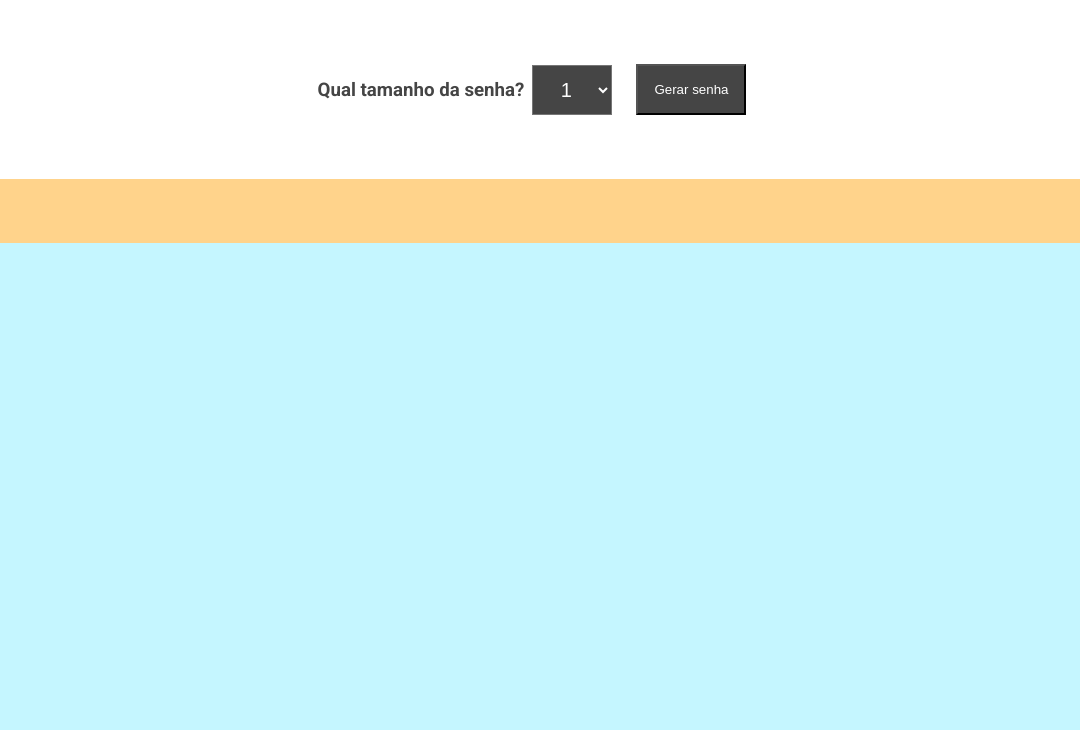
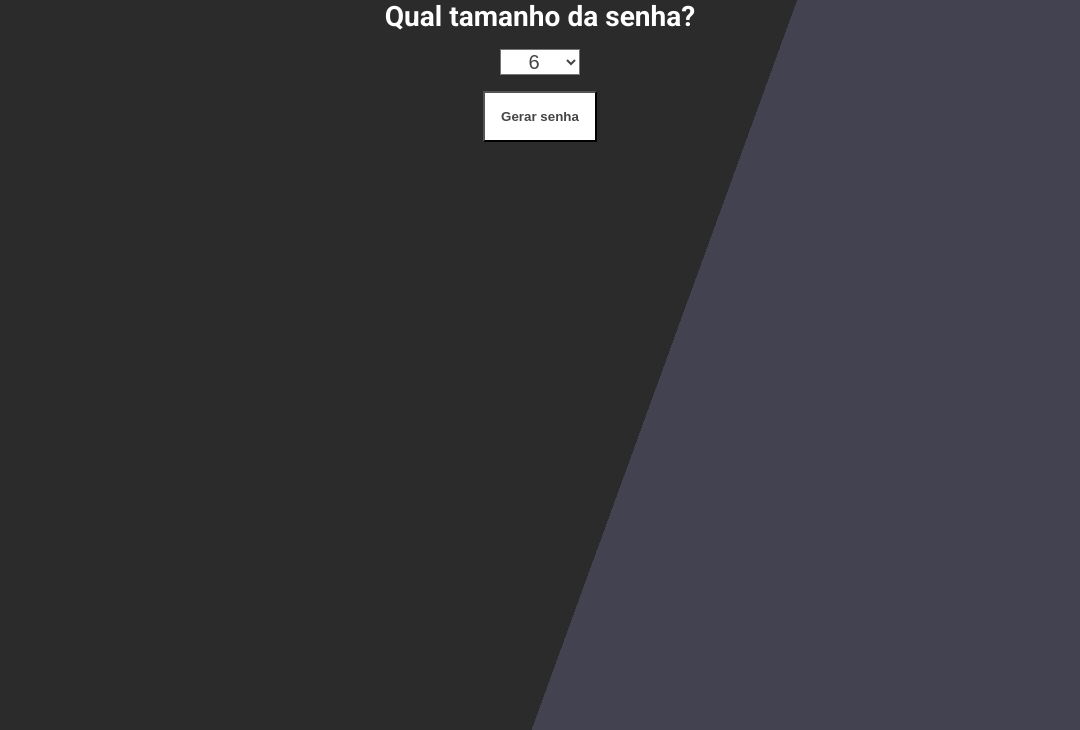
Before and after one commit to Marilzon/password-generator, an Electron app: page index.html in a window 1080 px wide. Shown: the part 70-800 px from the top of the page. Drawn offline with Linux system fonts and the light colour scheme.

Commit message:
RELEASE: Passsword generator v1

```diff
--- a/index.html
+++ b/index.html
@@ -9,20 +9,19 @@
 </head>
 
 <body>
-    <div class="container">
-        <div class="content">
-            <h1 class="title">Passwords Generador - Gerador de Senhas</h1>
+    <main class="main">
+        <h1 class="title">Passwords Generador - Gerador de Senhas</h1>
 
-            <div class="input-group">
-                <label class="input-label" for="input-width-selector"><h3>Qual tamanho da senha?</h3></label>
-                <select class="select-group " name="input-width-selector" id="input-width-selector"></select>
-                <button class="generator-button" onclick="generatePassword()">Gerar senha</button>
-            </div>
+        <div class="input-group">
+            <label class="input-label" for="input-width-selector">
+                <h3>Qual tamanho da senha?</h3>
+            </label>
+            <select class="select-group " name="input-width-selector" id="input-width-selector"></select>
+            <button class="generator-button">Gerar senha</button>
+        </div>
 
-            <div class="password-container" id="newPassword"></div>
-        </div>
-    </div>
-
+        <div class="password-container" id="newPassword"></div>
+    </main>
 </body>
 
 <script crossorigin src="./src/js/scripts.js"></script>
--- a/src/css/style.css
+++ b/src/css/style.css
@@ -4,9 +4,7 @@
     font-weight: 400;
 
     --white: #FFF;
-    --bg-light: #C5F6FF;
-    --font-color: #454545;
-    --light-orange: #ffd38b;
+    --light-dark: #454545;
 
     font-synthesis: none;
     text-rendering: optimizeLegibility;
@@ -22,66 +20,90 @@
 }
 
 body {
+    width: 100%;
+    height: 100vh;
+
     font-family: 'Roboto', sans-serif;
-
-    background-color: var(--bg-light);
-    color: var(--font-color);
+    background: linear-gradient(110deg, #2b2b2b 60%, #434250 60%);
+    color: var(--white);
 }
 
-container {
-    width: 100%;
-    height: 100%;
+.main {
     display: flex;
     flex-direction: column;
+
+    width: 100%;
+    justify-content: center;
+    align-items: center;
+}
+
+.input-group {
+    margin: 2rem 0;
+    display: flex;
+    flex-direction: column;
+    justify-content: center;
+    align-items: center;
+}
+
+.input-label {
+    font-size: 1.5rem;
+    margin-bottom: 1rem;
 }
 
 .select-group {
     width: 80px;
-    height: 50px;
     font-size: 20px;
-    background: var(--font-color);
-    color: var(--white);
+    background: var(--white);
+    color: var(--light-dark);
     text-align: center;
-    margin: 0 0.5rem;
-}
-
-.input-group {
-    width: 100%;
-    display: flex;
-    flex-direction: row;
-    justify-content: center;
-    align-items: center;
-
-    background-color: var(--white);
-    padding: 3rem 0;
-}
-
-.title {
-    width: 100%;
-    text-align: center;
-    color: var(--font-color);
-    padding: 1rem 0.2rem;
-}
-
-.password-container {
-    font-size: 3rem;
-    display: block;
-    text-align: center;
-    background-color: var(--light-orange);
-    color: var(--white);
-    padding: 2rem;
-    transition: 0.1s ease-in-out;
 }
 
 .generator-button {
     padding: 1rem;
-    background-color: var(--font-color);
-    color: var(--white);
+    background-color: var(--white);
+    color: var(--light-dark);
     margin: 1rem;
     cursor: pointer;
     transition: 0.1s ease-in-out;
+    font-weight: bold;
 }
 
 .generator-button:hover {
     opacity: 0.9;
 }
+
+.password-container {
+    margin: 0 auto;
+    font-size: 2rem;
+    width: 90%;
+    text-align: center;
+}
+
+@media only screen and (max-width: 720px) {
+    body {
+        font-size: 70%;
+    }
+
+    .main {
+        padding: 1rem;
+    }
+
+    .title {
+        width: 100%;
+        text-align: center;
+    }
+
+    .input-label {
+        text-align: center;
+    }
+
+    .password-container {
+        width: 90%;
+        font-size: 1rem;
+
+        display: flex;
+        flex-direction: column;
+        flex-wrap: wrap;
+    }
+
+}
--- a/src/js/scripts.js
+++ b/src/js/scripts.js
@@ -5,7 +5,7 @@ const optionField = document.querySelector(".option-field")
 
 function createNumberOptions() {
     let selector = []
-    for (i = 1; i <= 100; i++) {
+    for (let i = 6; i <= 28; i++) {
         selector.push(`<option class='option-field' value='${i}'>${i}</option>`)
     }
 
@@ -42,3 +42,5 @@ function generatePassword() {
     let passwordResult = document.createTextNode(password)
     return newPassword.appendChild(passwordResult)
 }
+
+generatorButton.addEventListener("click", generatePassword)
```
Also changed, not shown: 1 other file.
